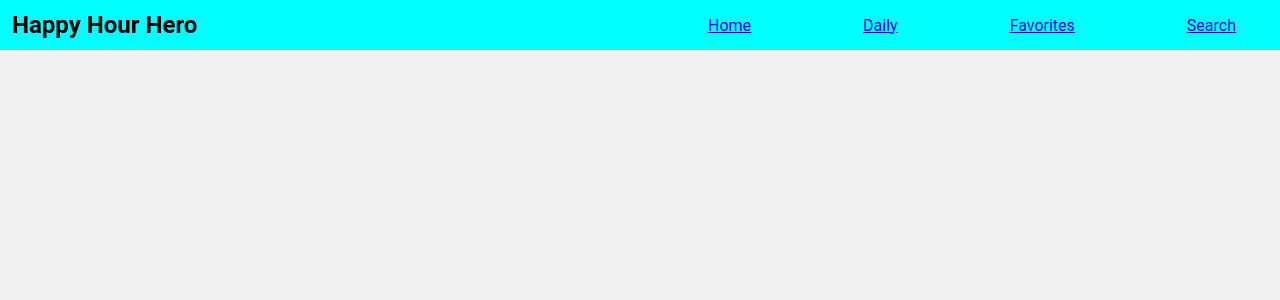
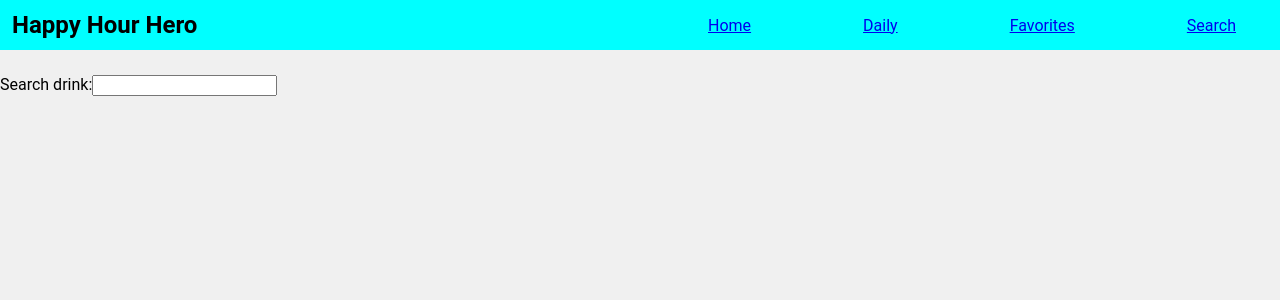
Before and after one commit to Janethq/happyhourhero, a React (Vite) app: page /search in a window 1280 px wide. Shown: the top 300 px of the page. Built offline with nearby package versions, Linux system fonts and the light colour scheme; the HTML template or start-up script is replaced by a standard one.

Commit message:
add drink search function

```diff
--- /dev/null
+++ b/src/pages/Cocktail.jsx
@@ -0,0 +1,13 @@
+function Cocktail({ cocktail }) {
+  return (
+    <div>
+      <h2>Name: {cocktail.strDrink}</h2>
+      <img src={cocktail.strDrinkThumb} />
+      <p>{cocktail.strInstructions}</p>
+      <br />
+      <button>Favourite</button>
+    </div>
+  );
+}
+
+export default Cocktail;
--- a/src/pages/Search.jsx
+++ b/src/pages/Search.jsx
@@ -1,7 +1,45 @@
-
+import { useState, useEffect } from "react";
+import Cocktail from "./Cocktail";
 
 function Search() {
-  return;
+  const [ingredient, setIngredient] = useState("");
+  const [cocktails, setCocktails] = useState([]);
+
+  useEffect(() => {
+    const fetchData = async () => {
+      const response = await fetch(
+        `https://www.thecocktaildb.com/api/json/v1/1/search.php?s=${ingredient}`
+      );
+      const data = await response.json();
+      setCocktails(data.drinks);
+    };
+
+    if (ingredient) {
+      fetchData();
+    }
+  }, [ingredient]);
+
+  return (
+    <div>
+      <form>
+        <label htmlFor="ingredient">
+          Search drink:
+          <input
+            type="text"
+            id="ingredient"
+            value={ingredient}
+            onChange={(e) => setIngredient(e.target.value)}
+          />
+        </label>
+      </form>
+      <ul>
+        {cocktails &&
+          cocktails.map((cocktail) => (
+            <Cocktail key={cocktail.idDrink} cocktail={cocktail} />
+          ))}
+      </ul>
+    </div>
+  );
 }
 
 export default Search;
```
